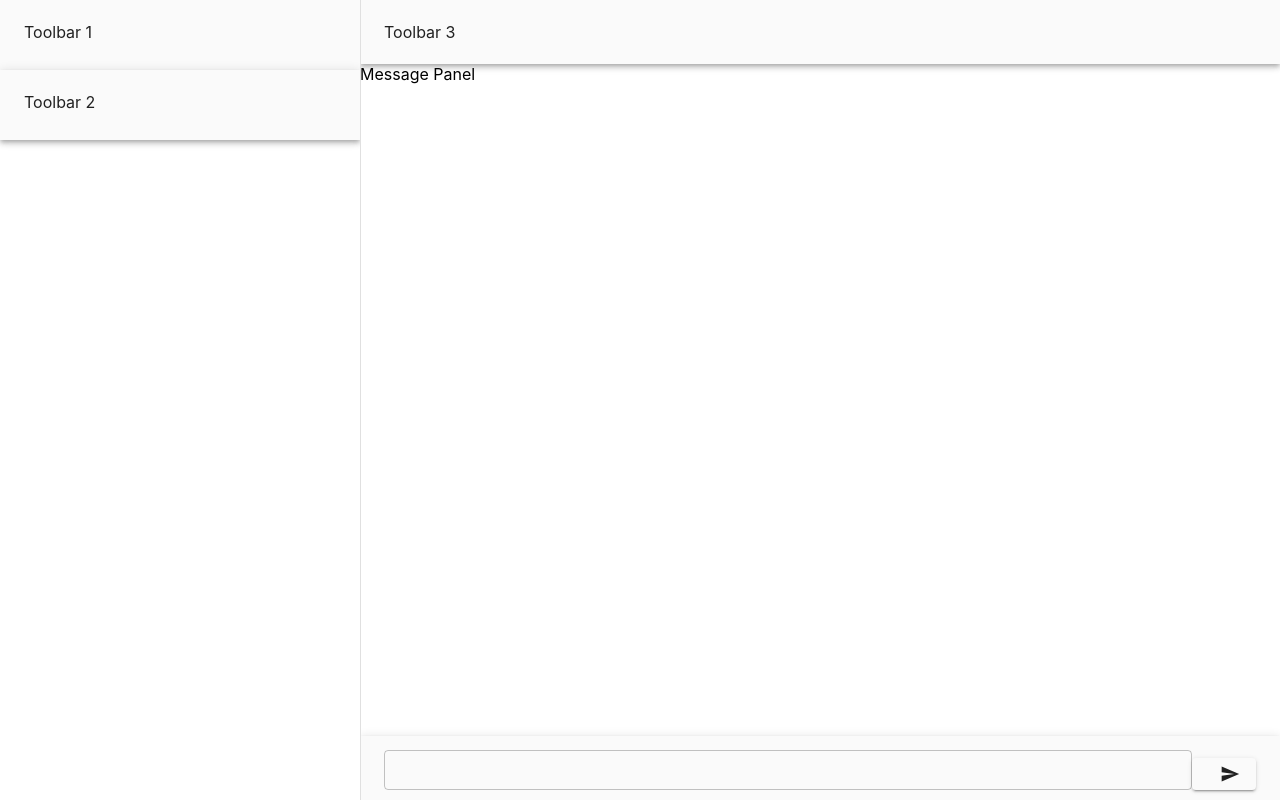
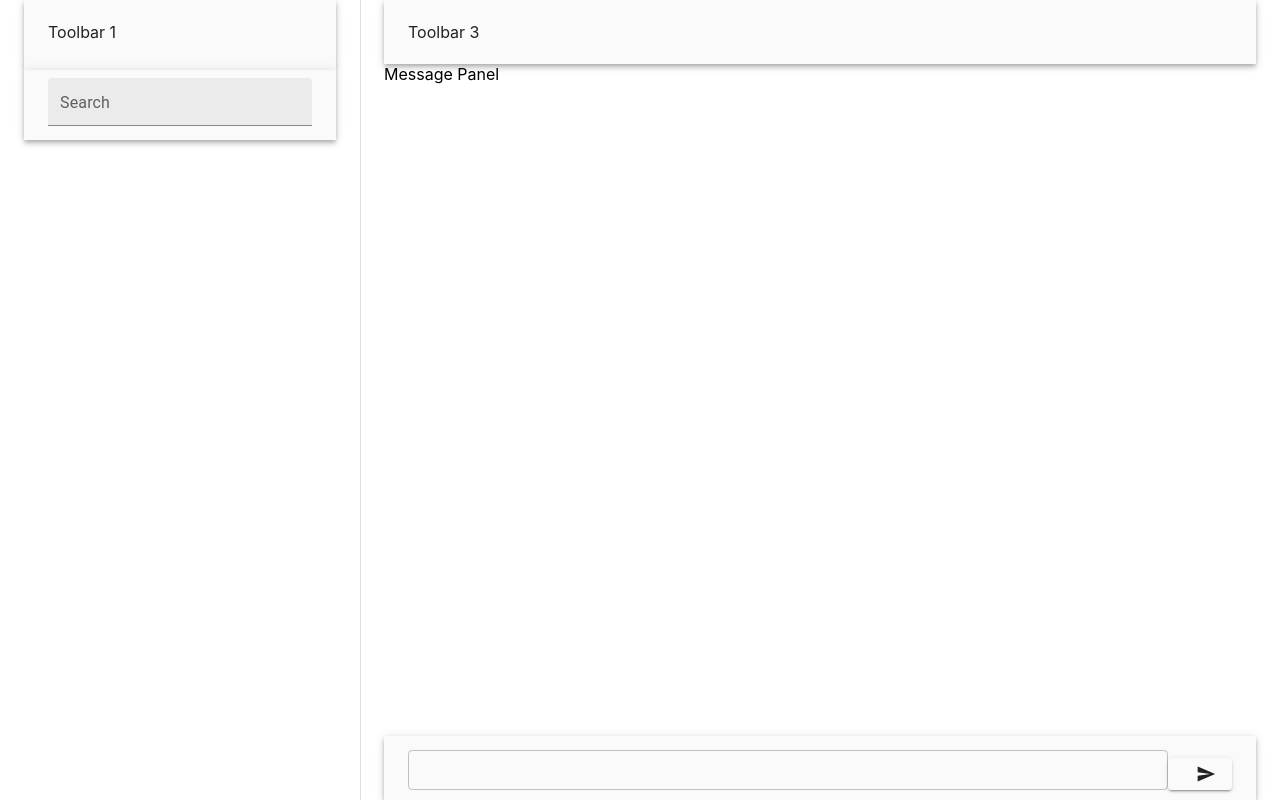
Before and after one commit to jmLei/Messenger-Website, a React (Create React App) app in the folder frontend/: page / in a window 1280 px wide. Built offline with nearby package versions, Linux system fonts and the light colour scheme.

Commit message:
Implemented responsive drawer

```diff
--- a/frontend/package.json
+++ b/frontend/package.json
@@ -5,6 +5,7 @@
   "dependencies": {
     "@emotion/react": "^11.7.1",
     "@emotion/styled": "^11.6.0",
+    "@fontsource/roboto": "^4.5.1",
     "@material-ui/core": "^4.12.3",
     "@material-ui/icons": "^4.11.2",
     "@mui/icons-material": "^5.2.5",
--- a/frontend/src/App.js
+++ b/frontend/src/App.js
@@ -9,9 +9,6 @@ const theme = createTheme({
         primary: {
             main: "#FAFAFA"
         },
-        secondary: {
-            main: "#FAFAFA"
-        }
     }
 });
 
--- a/frontend/src/components/Main.jsx
+++ b/frontend/src/components/Main.jsx
@@ -3,11 +3,14 @@ import React, { useState, useEffect, useRef } from "react";
 import AppBar from "@mui/material/AppBar";
 import Box from "@mui/material/Box";
 import Button from "@mui/material/Button";
+import Container from "@mui/material/Container";
 import Drawer from "@mui/material/Drawer";
 import List from "@mui/material/List";
 import TextField from "@mui/material/TextField";
 import Toolbar from "@mui/material/Toolbar";
 
+import ArrowForwardIosIcon from '@mui/icons-material/ArrowForwardIos';
+import CloseIcon from "@mui/icons-material/Close";
 import SendIcon from "@mui/icons-material/Send";
 
 import { makeStyles } from "@material-ui/core";
@@ -15,6 +18,7 @@ import { makeStyles } from "@material-ui/core";
 const Main = () => {
     // useState hooks
     const [ spacing, setSpacing ] = useState(0);
+    const [ tempDrawerOpen, setTempDrawerOpen ] = useState(false);
 
     // useRef hooks
     const appBarRef = useRef();
@@ -75,10 +79,9 @@ const Main = () => {
 
 
     const drawer = (
-        <div>
+        <Container>
             <AppBar
                 className={classes.appBar}
-                color="secondary"
                 position="static"
             >
                 <Toolbar>
@@ -87,32 +90,59 @@ const Main = () => {
             </AppBar>
             <AppBar
                 className={classes.appBar}
-                color="secondary"
                 position="static"
             >
                 <Toolbar>
-                    Toolbar 2
+                    <TextField
+                        fullWidth
+                        label="Search"
+                        size="small"
+                        variant="filled"
+                    />
                 </Toolbar>
             </AppBar>
             <List
                 className={classes.chatList}
             >
             </List>
-        </div>
+        </Container>
     );
 
     return(
         <Box sx={{display: "flex"}}>
+            <Button
+                color="secondary"
+                startIcon={<ArrowForwardIosIcon/>}
+                sx={{
+                    position: "absolute",
+                    left: 0,
+                    top: 0,
+                    zIndex: 1
+                }}
+                onClick={() => setTempDrawerOpen(! tempDrawerOpen)}
+            >
+            </Button>
             <Drawer
                 className={classes.temporaryDrawer}
                 classes={{paper: classes.drawerPaper}}
                 anchor="left"
-                open={true}
+                open={tempDrawerOpen}
                 sx={{
                     display: { sx: "block", sm: "block", md: "block", lg: "none", xl: "none" }
                 }}
                 variant="temporary"
             >
+                <Button
+                    color="secondary"
+                    endIcon={<CloseIcon />}
+                    sx={{
+                        position: "absolute",
+                        right: 0,
+                        zIndex: 1
+                    }}
+                    onClick={() => setTempDrawerOpen(! tempDrawerOpen)}
+                >
+                </Button>
                 {drawer}
             </Drawer>
             <Drawer
@@ -129,9 +159,9 @@ const Main = () => {
             </Drawer>
 
             <Box sx={{ flexGrow: 1 }}>
+                <Container>
                     <Box sx={{display: "flex",  flexDirection: "column"}}>
                         <AppBar
-                        color="secondary"
                             position="static"
                             ref={appBarRef}
                         >
@@ -149,7 +179,6 @@ const Main = () => {
 
                         <Box ref={textFieldRef} sx={{ position: "relative", width: "100%" }}>
                             <AppBar
-                            color="secondary"
                                 position="static"
                                 sx={{
                                     bottom: 0,
@@ -167,7 +196,6 @@ const Main = () => {
                                         sx={{ flexGrow: 1 }}
                                     />
                                     <Button
-                                    color="secondary"
                                         endIcon={<SendIcon/>}
                                         sx={{
                                             alignSelf: "flex-end",
@@ -180,6 +208,7 @@ const Main = () => {
                             </AppBar>
                         </Box>
                     </Box>
+                </Container>
             </Box>
         </Box>
     )
```
Also changed, not shown: 1 other file (tests, documents, lock files or other folders). Lines whose indentation alone changed are shown as unchanged.
